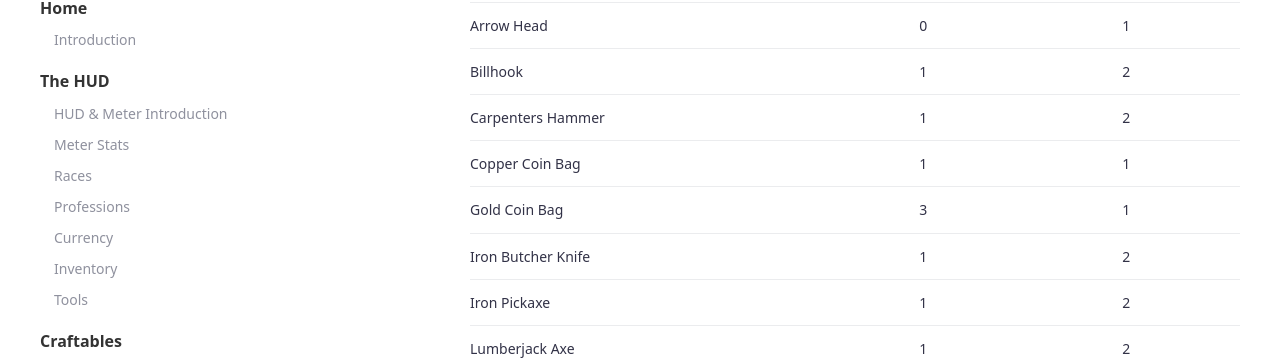
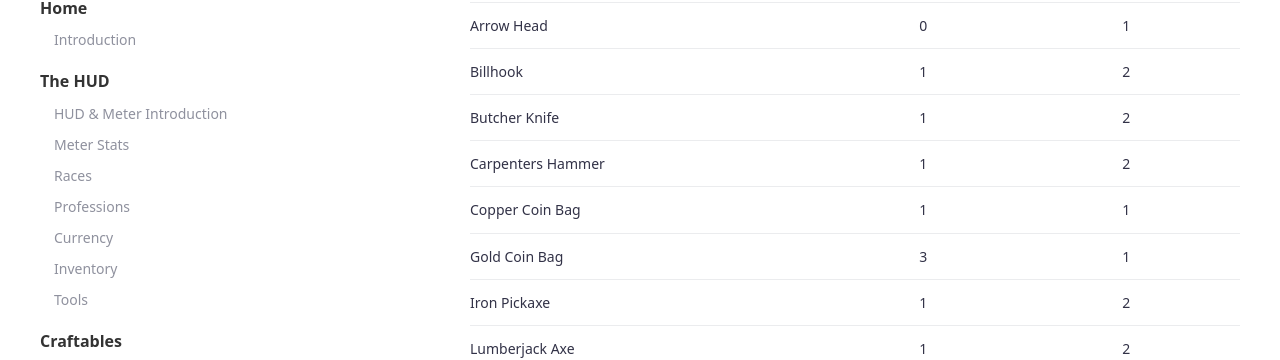
Before and after one commit to SLColonies/Public, a Jekyll site: the page built from _docs/forge.md, in a window 1280 px wide and 900 px high, scrolled down 839 px. Shown: the part 152-512 px from the top of the window. Built offline with Jekyll 4.4.1, drawn with Linux system fonts in a browser that asks for light colours.

Commit message:
Add files via upload

```diff
--- a/_docs/forge.md
+++ b/_docs/forge.md
@@ -19,10 +19,10 @@ This crafting station is for the smith profession and allows players to craft va
 |:-------------------|:-----:|:-----------:|
 | Arrow Head         |   0   |     1       |
 | Billhook           |   1   |     2       |
+| Butcher Knife      |   1   |     2       |
 | Carpenters Hammer  |   1   |     2       |
 | Copper Coin Bag    |   1   |     1       |
 | Gold Coin Bag      |   3   |     1       |
-| Iron Butcher Knife |   1   |     2       |
 | Iron Pickaxe       |   1   |     2       |
 | Lumberjack Axe     |   1   |     2       |
 | Metal Loop         |   0   |     1       |
```
